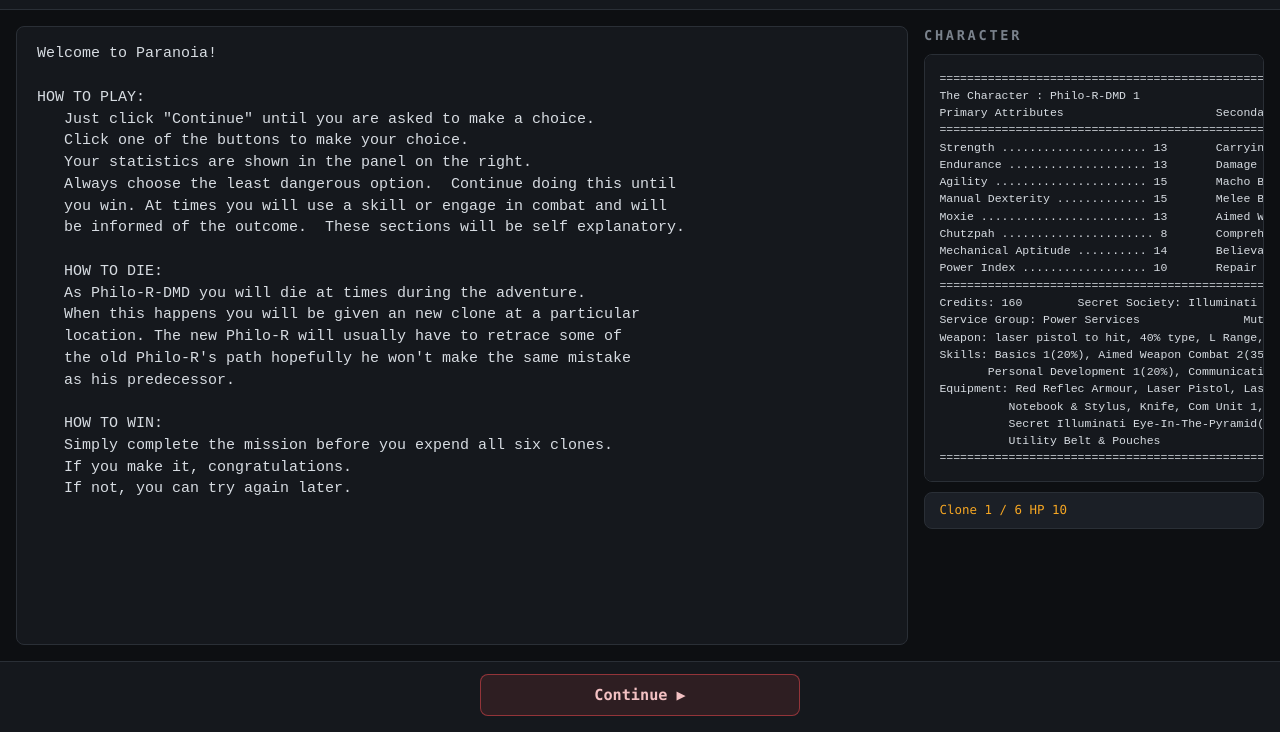
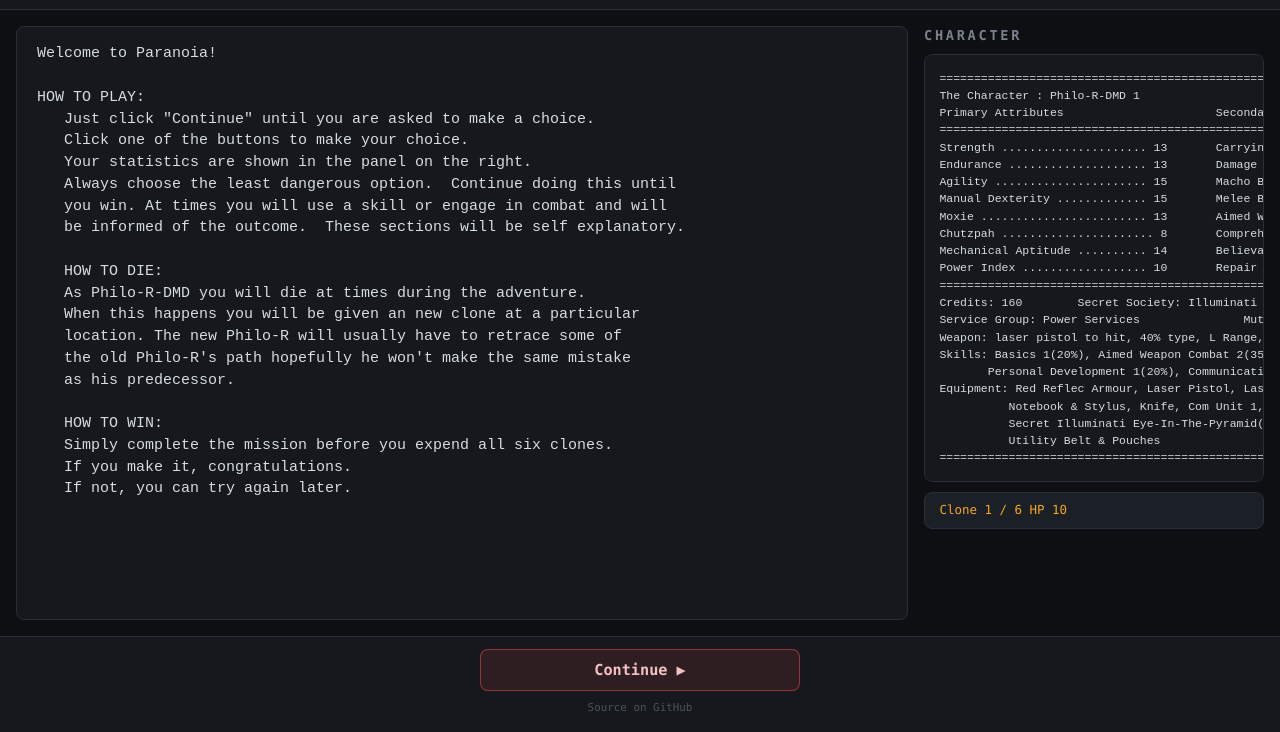
Before and after one commit to bromaniac/bromaniac.github.io, a plain HTML site: page paranoia/index.html in a window 1280 px wide. Shown: the part 68-800 px from the top of the page. Drawn offline with Linux system fonts and the light colour scheme.

Commit message:
Add link to source

```diff
--- a/paranoia/index.html
+++ b/paranoia/index.html
@@ -35,6 +35,7 @@
       <p>Game over &mdash; thanks for playing.</p>
     </div>
     <div id="actions" role="group" aria-label="Choices"></div>
+    <p class="source"><a href="https://github.com/bromaniac/bromaniac.github.io/tree/master/paranoia" target="_blank" rel="noopener noreferrer">Source on GitHub</a></p>
   </footer>
 
   <div id="toast" hidden></div>
--- a/paranoia/style.css
+++ b/paranoia/style.css
@@ -304,6 +304,26 @@
   color: #fff0f0;
 }
 
+/* ---------- source link ---------- */
+
+.source {
+  margin: 0.6rem 0 0;
+  text-align: center;
+  font-size: 0.68rem;
+}
+
+.source a {
+  color: var(--dim);
+  opacity: 0.55;
+  text-decoration: none;
+}
+
+.source a:hover {
+  color: var(--text);
+  opacity: 1;
+  text-decoration: underline;
+}
+
 /* ---------- toast ---------- */
 
 #toast {
```
